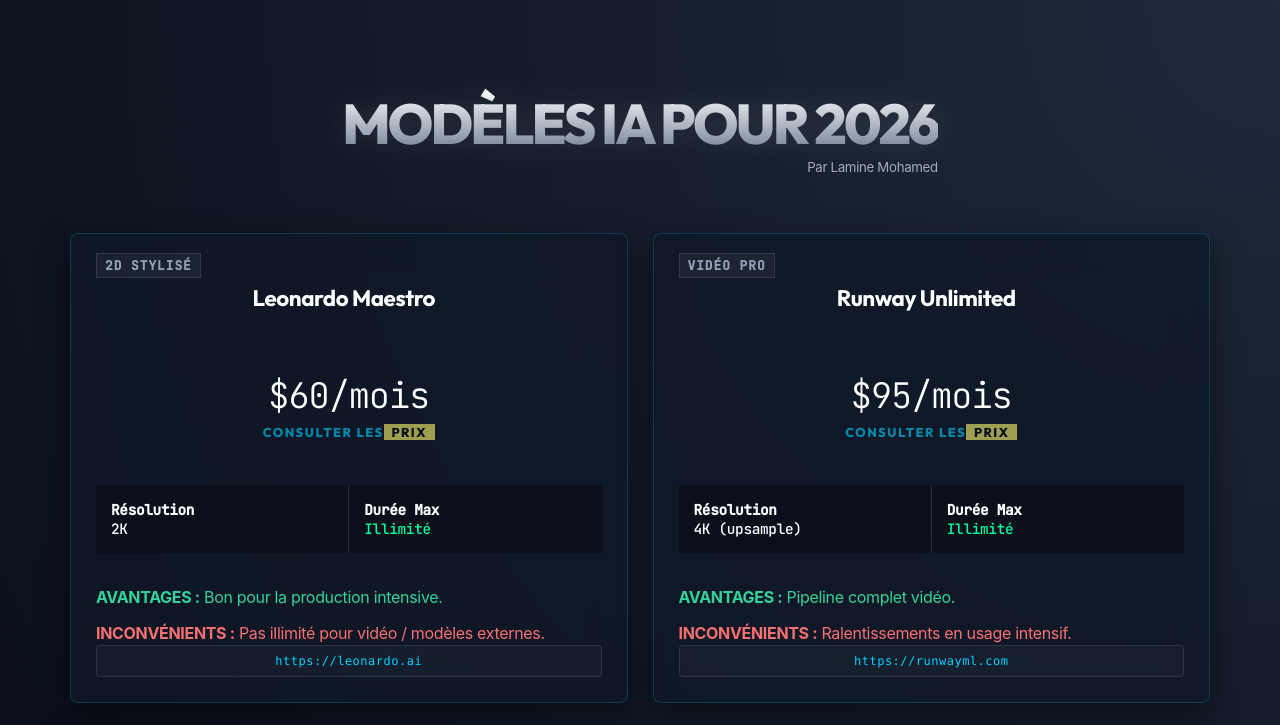
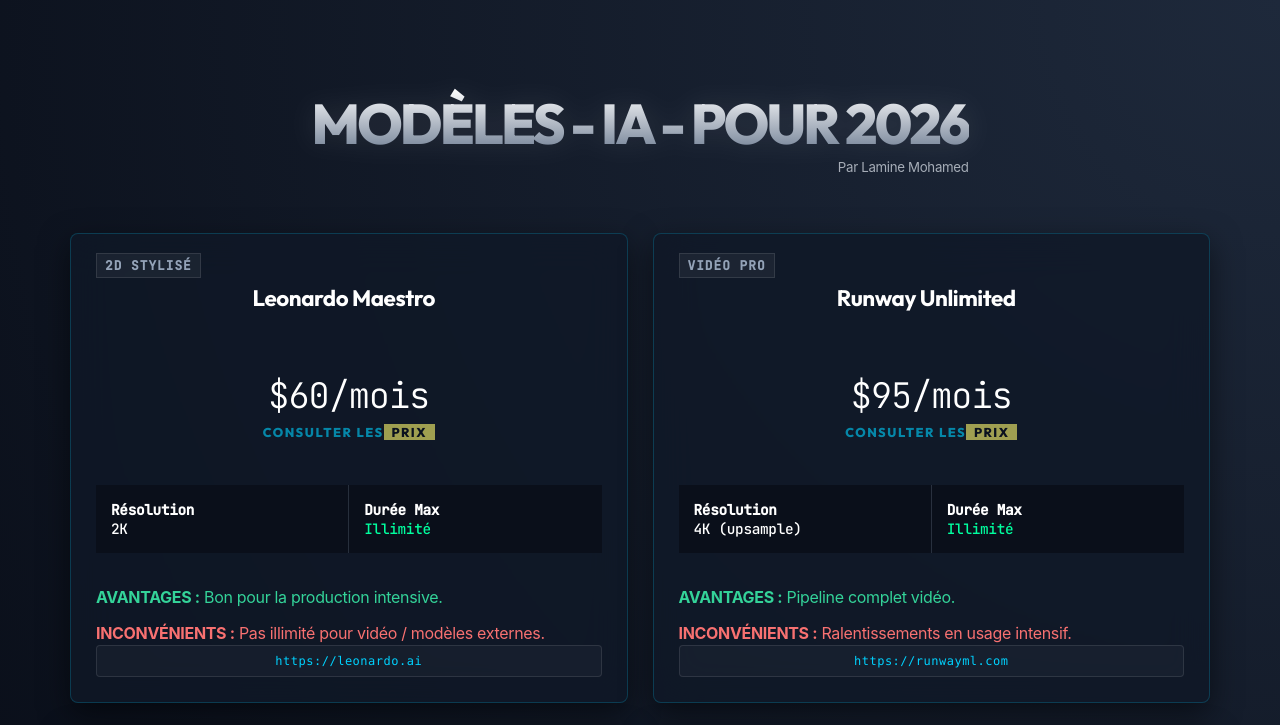
Before and after one commit to MohamedLamine7/AI-Models-A4Kids, a plain HTML site: page index.html in a window 1280 px wide. Shown: the top 725 px of the page. Drawn offline with Linux system fonts and the light colour scheme.

Commit message:
Update index.html

```diff
--- a/index.html
+++ b/index.html
@@ -11,7 +11,7 @@
 </head>
 <body>
     <header class="header">
-        <h1>Modèles IA pour 2026</h1>
+        <h1>Modèles - IA - pour 2026</h1>
         <h5>Par Lamine Mohamed</h5>
         <!-- <div class="controls">
             <button id="sort-btn">Trier par Prix (Croissant)</button>
```
